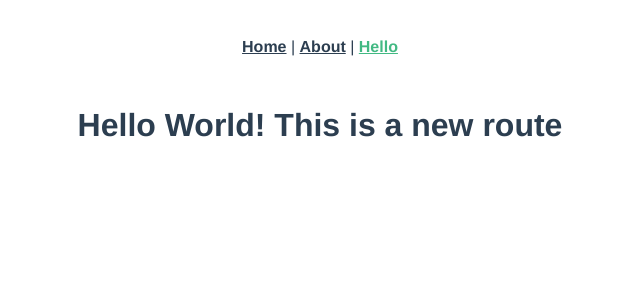
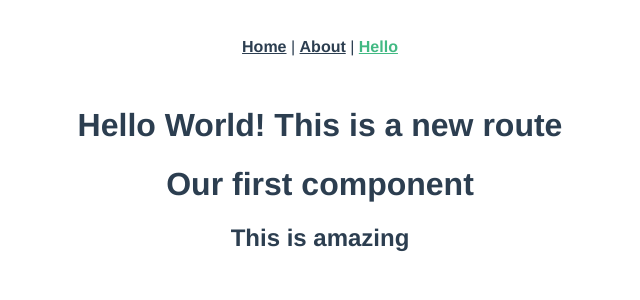
Before and after one commit to Adam-Collier/vue-demo, a Vue app: page /hello in a window 1280 px wide. Shown: the top 300 px of the page, without its empty margins (320-960 px from the left). Built offline with nearby package versions, Linux system fonts and the light colour scheme.

Commit message:
component created

```diff
--- /dev/null
+++ b/src/components/MyFirstComponent.vue
@@ -0,0 +1,6 @@
+<template>
+  <div>
+    <h1>Our first component</h1>
+    <h2>This is amazing</h2>
+  </div>
+</template>
--- a/src/views/Hello.vue
+++ b/src/views/Hello.vue
@@ -1,5 +1,17 @@
+
 <template>
   <div>
     <h1>Hello World! This is a new route</h1>
+    <MyFirstComponent/>
   </div>
 </template>
+
+<script>
+import MyFirstComponent from "@/components/MyFirstComponent";
+
+export default {
+  components: {
+    MyFirstComponent
+  }
+};
+</script>
```
